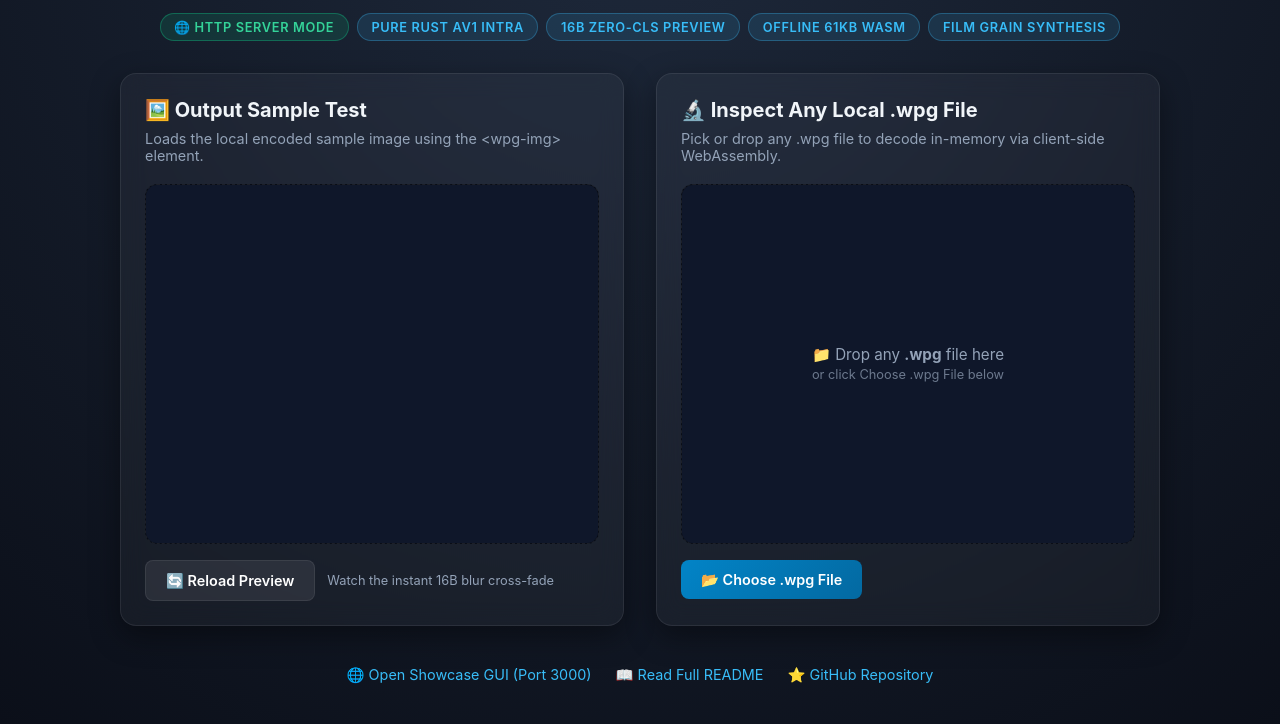
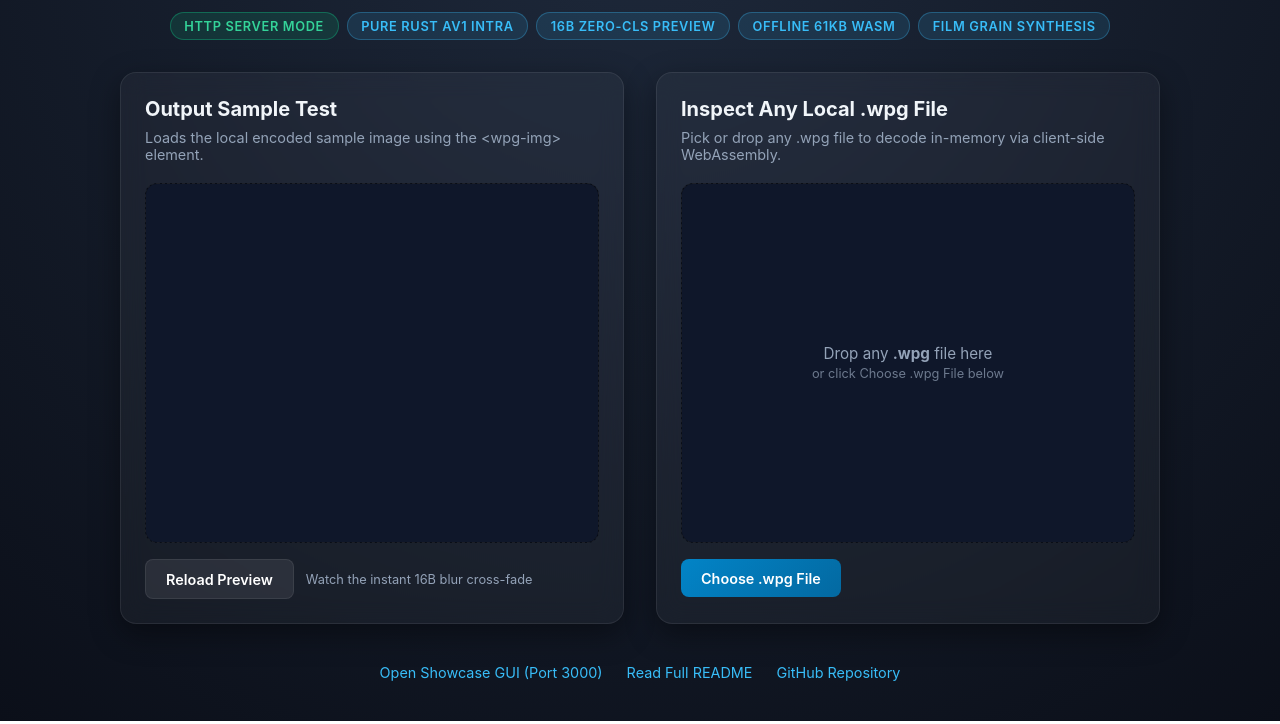
Before and after one commit to frontnetcoin-jpg/web-progressive-graphic, a plain HTML site: page playground/index.html in a window 1280 px wide. Shown: the part 119-843 px from the top of the page. Drawn offline with Linux system fonts and the light colour scheme; no server answers.

Commit message:
refactor(docs): standardize headings and remove emojis in documentation
- Updated headings in DOCUMENTATION.md, README.md, and wpg-img README.md to remove emojis for consistency.
- Adjusted formatting in various sections to enhance readability and maintain a professional tone.
- Revised playground index.html to eliminate emojis in titles and buttons for a cleaner user interface.

```diff
--- a/playground/index.html
+++ b/playground/index.html
@@ -205,7 +205,7 @@
 <body>
   <div class="container">
     <header>
-      <h1>⚡ WPG Local Testing Playground</h1>
+      <h1>WPG Local Testing Playground</h1>
       <p class="subtitle">Experience offline WebAssembly decoding & 16-byte zero-CLS micro-previews</p>
       <div class="badge-row">
         <span class="badge" id="env-badge">Detecting...</span>
@@ -219,29 +219,29 @@
     <div class="grid">
       <!-- Card 1: Sample WPG Element -->
       <div class="card">
-        <h2>🖼️ Output Sample Test</h2>
+        <h2>Output Sample Test</h2>
         <p class="desc">Loads the local encoded sample image using the <code>&lt;wpg-img&gt;</code> element.</p>
         <div class="preview-box">
           <wpg-img id="sample-wpg" src="output/sample.wpg" alt="Sample WPG Image"></wpg-img>
         </div>
         <div class="file-input-wrapper">
-          <button class="btn btn-secondary" onclick="reloadSample()">🔄 Reload Preview</button>
+          <button class="btn btn-secondary" onclick="reloadSample()">Reload Preview</button>
           <span style="font-size: 0.8rem; color: var(--text-muted);">Watch the instant 16B blur cross-fade</span>
         </div>
       </div>
 
       <!-- Card 2: Interactive Custom WPG Inspector -->
       <div class="card">
-        <h2>🔬 Inspect Any Local .wpg File</h2>
+        <h2>Inspect Any Local .wpg File</h2>
         <p class="desc">Pick or drop any <code>.wpg</code> file to decode in-memory via client-side WebAssembly.</p>
         <div class="preview-box" id="drop-area">
           <wpg-img id="custom-wpg" alt="Custom WPG Preview"></wpg-img>
           <div id="drop-hint">
-            📁 Drop any <b>.wpg</b> file here<br><span style="font-size: 0.8rem; opacity: 0.7;">or click Choose .wpg File below</span>
+             Drop any <b>.wpg</b> file here<br><span style="font-size: 0.8rem; opacity: 0.7;">or click Choose .wpg File below</span>
           </div>
         </div>
         <div class="file-input-wrapper">
-          <label class="btn" for="wpg-file-input">📂 Choose .wpg File</label>
+          <label class="btn" for="wpg-file-input">Choose .wpg File</label>
           <input type="file" id="wpg-file-input" accept=".wpg">
         </div>
 
@@ -259,9 +259,9 @@
     </div>
 
     <div class="footer-links">
-      <a href="http://localhost:3000" target="_blank">🌐 Open Showcase GUI (Port 3000)</a>
-      <a href="../README.md" target="_blank">📖 Read Full README</a>
-      <a href="https://github.com/frontnetcoin-jpg/web-progressive-graphic" target="_blank">⭐ GitHub Repository</a>
+      <a href="http://localhost:3000" target="_blank">Open Showcase GUI (Port 3000)</a>
+      <a href="../README.md" target="_blank">Read Full README</a>
+      <a href="https://github.com/frontnetcoin-jpg/web-progressive-graphic" target="_blank">GitHub Repository</a>
     </div>
   </div>
 
@@ -271,10 +271,10 @@
     const envBadge = document.getElementById('env-badge');
     const isFileProto = location.protocol === 'file:';
     if (isFileProto) {
-      envBadge.textContent = '⚡ Offline File Mode (Embedded Wasm)';
+      envBadge.textContent = 'Offline File Mode (Embedded Wasm)';
       envBadge.className = 'badge badge-success';
     } else {
-      envBadge.textContent = '🌐 HTTP Server Mode';
+      envBadge.textContent = 'HTTP Server Mode';
       envBadge.className = 'badge badge-success';
     }
 
```
Also changed, not shown: DOCUMENTATION.md (+1 -1 lines), MEMORY.md (+1 -1 lines), README.md, packages/wpg-img/README.md.
